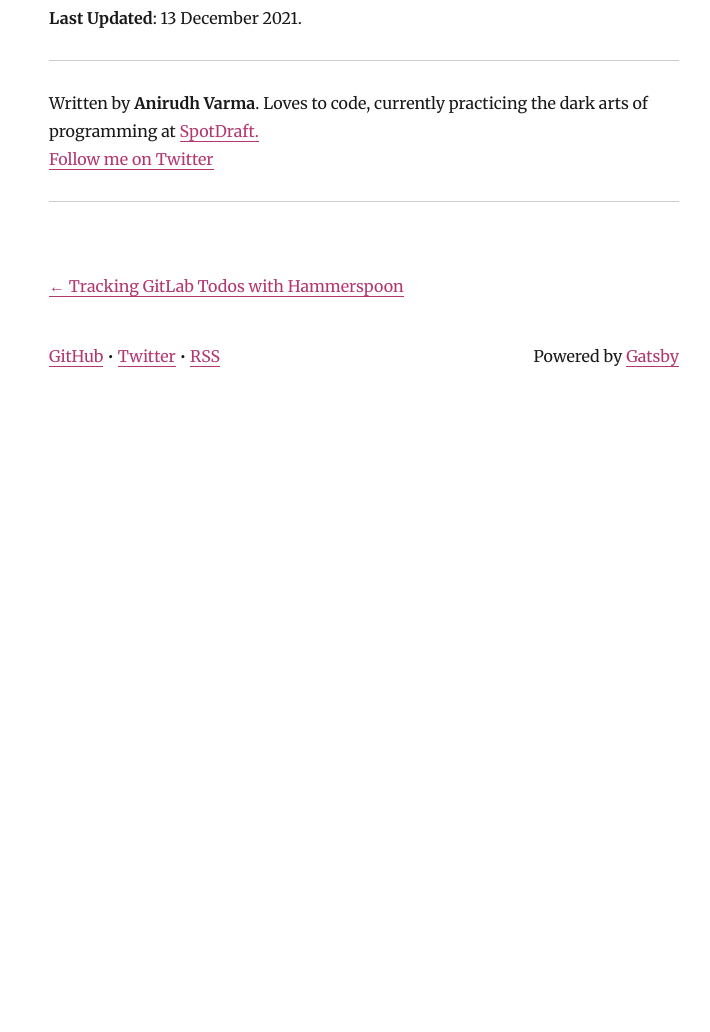
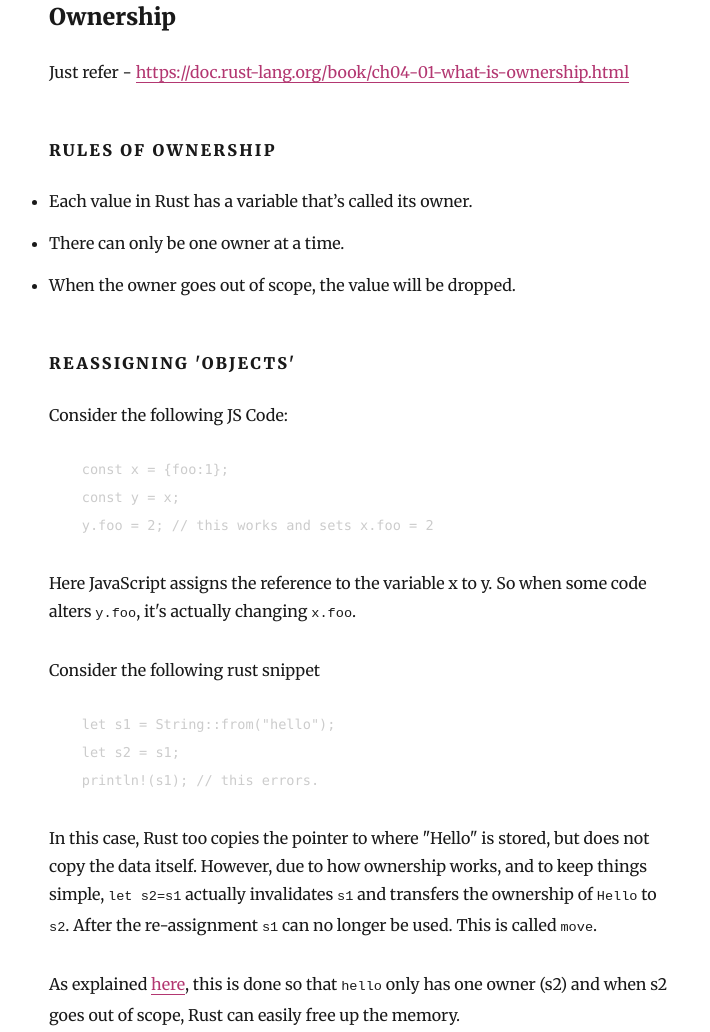
Before and after one commit to anirudhvarma12/undefined-blog, a Gatsby site: page /learning-rust/ in a window 1280 px wide. Shown: the part 6877-7909 px from the top of the page, without its empty margins (276-986 px from the left). Before the commit the page ends 7289 px from the top, so only its background shows below. Built offline with nearby package versions, Linux system fonts and the light colour scheme; Gatsby itself is replaced by a stand-in of ours; some packages are replaced by stand-ins of ours; code samples lack their colours.

Commit message:
learning-rust: ownership - 1

````diff
--- a/content/blog/learning-rust/index.md
+++ b/content/blog/learning-rust/index.md
@@ -187,6 +187,37 @@ Another first for me, was the ability to return values with the `break` keyword.
 
 *Source* https://doc.rust-lang.org/book/ch03-05-control-flow.html#returning-values-from-loops
 
+### Ownership
+Just refer - https://doc.rust-lang.org/book/ch04-01-what-is-ownership.html
+
+#### Rules of ownership
+* Each value in Rust has a variable that’s called its owner.
+* There can only be one owner at a time.
+* When the owner goes out of scope, the value will be dropped.
+
+
+#### Reassigning 'objects'
+Consider the following JS Code:
+
+```js
+    const x = {foo:1};
+    const y = x;
+    y.foo = 2; // this works and sets x.foo = 2
+```
+Here JavaScript assigns the reference to the variable x to y. So when some code alters `y.foo`, it's actually changing `x.foo`.
+
+Consider the following rust snippet
+
+```rust
+    let s1 = String::from("hello");
+    let s2 = s1;
+    println!(s1); // this errors.
+```
+
+In this case, Rust too copies the pointer to where "Hello" is stored, but does not copy the data itself. However, due to how ownership works, and to keep things simple, `let s2=s1` actually invalidates `s1` and transfers the ownership of `Hello` to `s2`. After the re-assignment `s1` can no longer be used. This is called `move`.
+
+As explained [here](https://doc.rust-lang.org/book/ch04-01-what-is-ownership.html#ways-variables-and-data-interact-move),  this is done so that `hello` only has one owner (s2) and when s2 goes out of scope, Rust can easily free up the memory.
+
 ---
 
 **Last Updated**: 13 December 2021.
````
